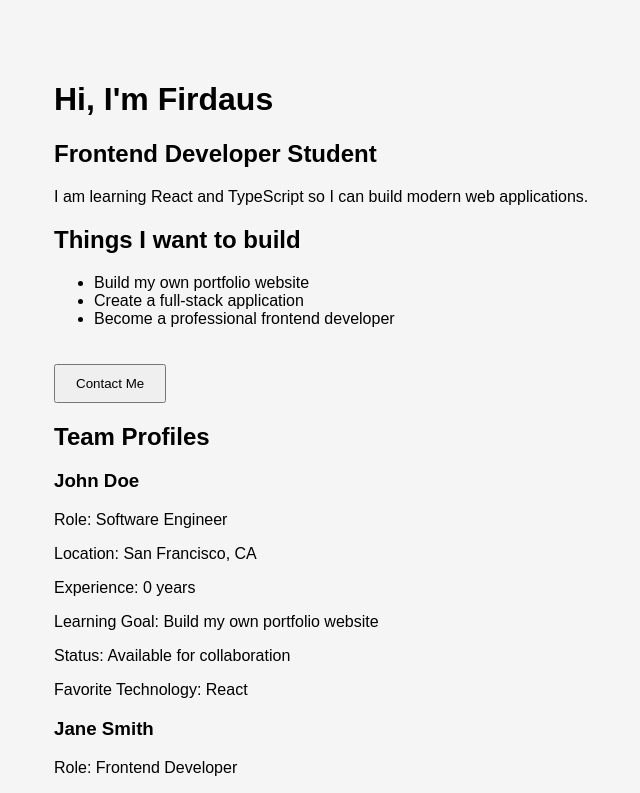
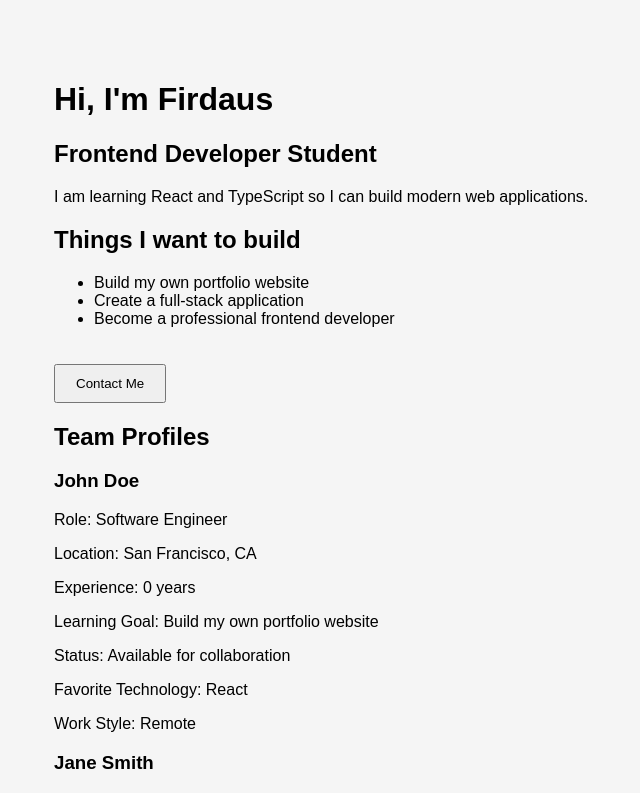
Before and after one commit to devproW/frontend_tutorial, a React (Vite) app in the folder my-first-react-app/: page / in a window 1280 px wide. Shown: the top 793 px of the page, without its empty margins (236-876 px from the left). Built offline with nearby package versions, Linux system fonts and the light colour scheme.

Commit message:
feat: summarize day 3 React list rendering lesson

```diff
--- a/my-first-react-app/src/App.tsx
+++ b/my-first-react-app/src/App.tsx
@@ -1,6 +1,18 @@
 import "./App.css";
 import Profile from "./components/Profile";
 import ProfileCard from "./components/ProfileCard";
+
+type Profile = {
+  id: number;
+  name: string;
+  role: string;
+  location: string;
+  learningGoal: string;
+  isAvailable: boolean;
+  yearsOfExperience: number;
+  favoriteTechnology: string;
+  isRemote: boolean;
+};
 
 function App() {
   const name = "Firdaus";
@@ -10,7 +22,7 @@ function App() {
   const goal2 = "Create a full-stack application";
   const goal3 = "Become a professional frontend developer";
 
-  const profiles = [
+  const profiles: Profile[] = [
     {
       id: 1,
       name: "John Doe",
@@ -19,7 +31,8 @@ function App() {
       learningGoal: goal1,
       isAvailable: true,
       yearsOfExperience: 0,
-      favoriteTechnology: "React"
+      favoriteTechnology: "React",
+      isRemote: true
     },
     {
       id: 2,
@@ -29,7 +42,8 @@ function App() {
       learningGoal: goal2,
       isAvailable: false,
       yearsOfExperience: 5,
-      favoriteTechnology: "Vue"
+      favoriteTechnology: "Vue",
+      isRemote: false
     },
     {
       id: 3,
@@ -39,7 +53,8 @@ function App() {
       learningGoal: goal3,
       isAvailable: true,
       yearsOfExperience: 1,
-      favoriteTechnology: "Angular"
+      favoriteTechnology: "Angular",
+      isRemote: true
     }
   ];
 
@@ -65,6 +80,7 @@ function App() {
             isAvailable={profile.isAvailable}
             yearsOfExperience={profile.yearsOfExperience}
             favoriteTechnology={profile.favoriteTechnology}
+            isRemote={profile.isRemote}
           />
         ))}
       </section>
--- a/my-first-react-app/src/components/ProfileCard.tsx
+++ b/my-first-react-app/src/components/ProfileCard.tsx
@@ -6,9 +6,10 @@ type ProfileCardProps = {
   isAvailable: boolean;
   yearsOfExperience: number;
   favoriteTechnology: string;
+  isRemote: boolean;
 };
 
-const ProfileCard = ({ name, role, location, learningGoal, isAvailable, yearsOfExperience, favoriteTechnology }: ProfileCardProps) => {
+const ProfileCard = ({ name, role, location, learningGoal, isAvailable, yearsOfExperience, favoriteTechnology, isRemote }: ProfileCardProps) => {
   return (
     <div>
       <h3>{name}</h3>
@@ -18,6 +19,7 @@ const ProfileCard = ({ name, role, location, learningGoal, isAvailable, yearsOfE
       <p>Learning Goal: {learningGoal}</p>
       <p>Status: {isAvailable ? "Available for collaboration" : "Currently focused on learning"}</p>
       <p>Favorite Technology: {favoriteTechnology}</p>
+      <p>Work Style: {isRemote ? "Remote" : "On-site"}</p>
     </div>
   )
 }
```
Also changed, not shown: 1 other file (tests, documents, lock files or other folders).
